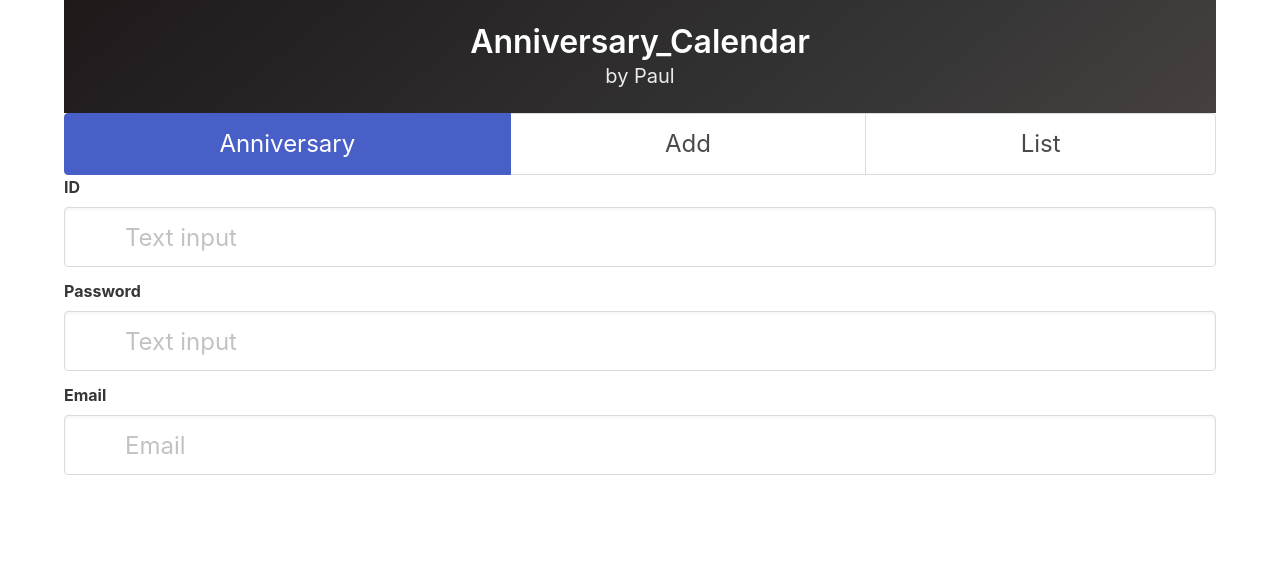
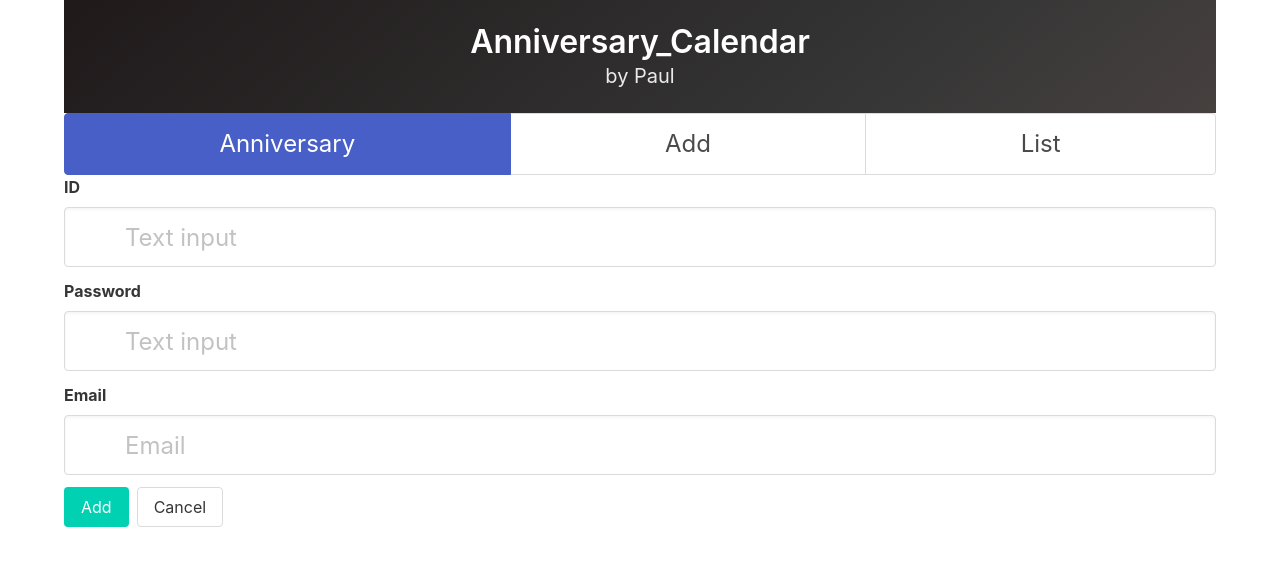
Before and after one commit to qudgns200/-anniversary_calender, a React (Create React App) app in the folder ui/: page /add in a window 1280 px wide. Shown: the top 566 px of the page. Built offline with nearby package versions, Linux system fonts and the light colour scheme.

Commit message:
Add button

```diff
--- a/ui/src/pages/AddAni.js
+++ b/ui/src/pages/AddAni.js
@@ -37,6 +37,11 @@ function addAni() {
                     </span>
                 </div>
             </div>
+
+            <div class="buttons">
+                <button class="button is-primary">Add</button>
+                <button class="button">Cancel</button>
+            </div>
         </div>
     );
 };
```
